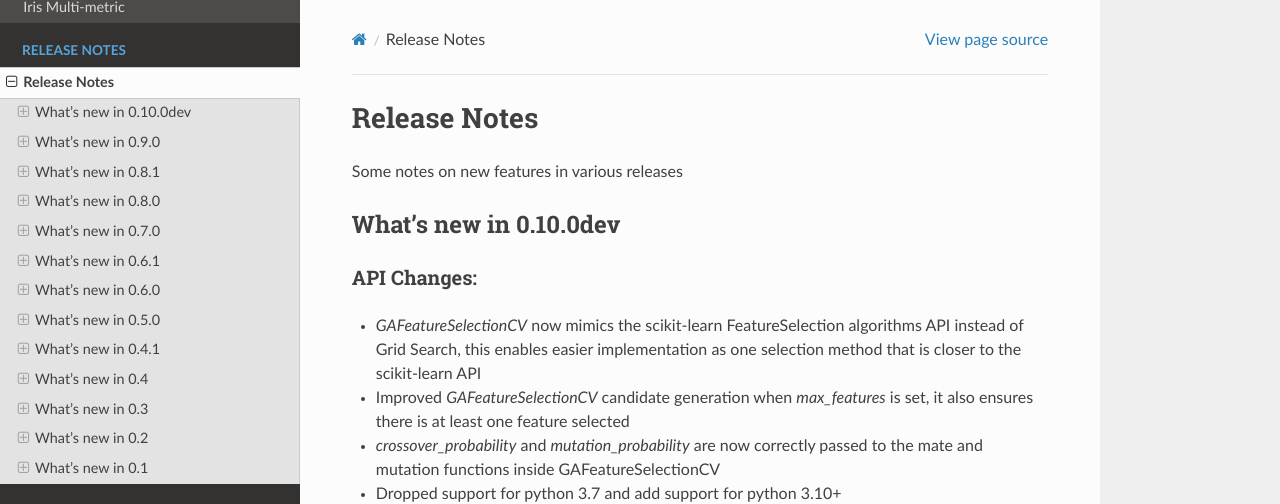
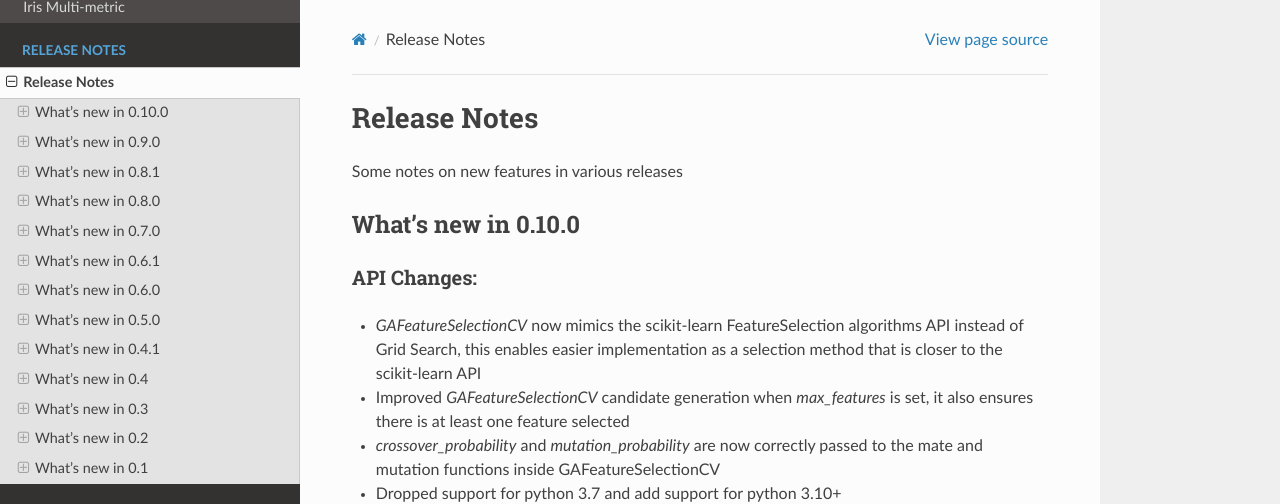
Before and after one commit to rodrigo-arenas/Sklearn-genetic-opt, a Sphinx documentation site: the page built from docs/release_notes.rst, in a window 1280 px wide and 900 px high. Shown: the top 504 px of the window. Built offline with Sphinx 7.4.7 and the Read the Docs theme 2.0.0, drawn with Linux system fonts in a browser that asks for light colours.

Commit message:
version 0.10.0 release

```diff
--- a/docs/release_notes.rst
+++ b/docs/release_notes.rst
@@ -3,15 +3,15 @@ Release Notes
 
 Some notes on new features in various releases
 
-What's new in 0.10.0dev
------------------------
+What's new in 0.10.0
+--------------------
 
 ^^^^^^^^^^^^
 API Changes:
 ^^^^^^^^^^^^
 
 * `GAFeatureSelectionCV` now mimics the scikit-learn FeatureSelection algorithms API instead of Grid Search, this enables
-  easier implementation as one selection method that is closer to the scikit-learn API
+  easier implementation as a selection method that is closer to the scikit-learn API
 * Improved `GAFeatureSelectionCV` candidate generation when `max_features` is set, it also ensures
   there is at least one feature selected
 * `crossover_probability` and `mutation_probability` are now correctly passed to the mate and mutation
--- a/sklearn_genetic/_version.py
+++ b/sklearn_genetic/_version.py
@@ -1 +1 @@
-__version__ = "0.10.0dev"
+__version__ = "0.10.0"
```
